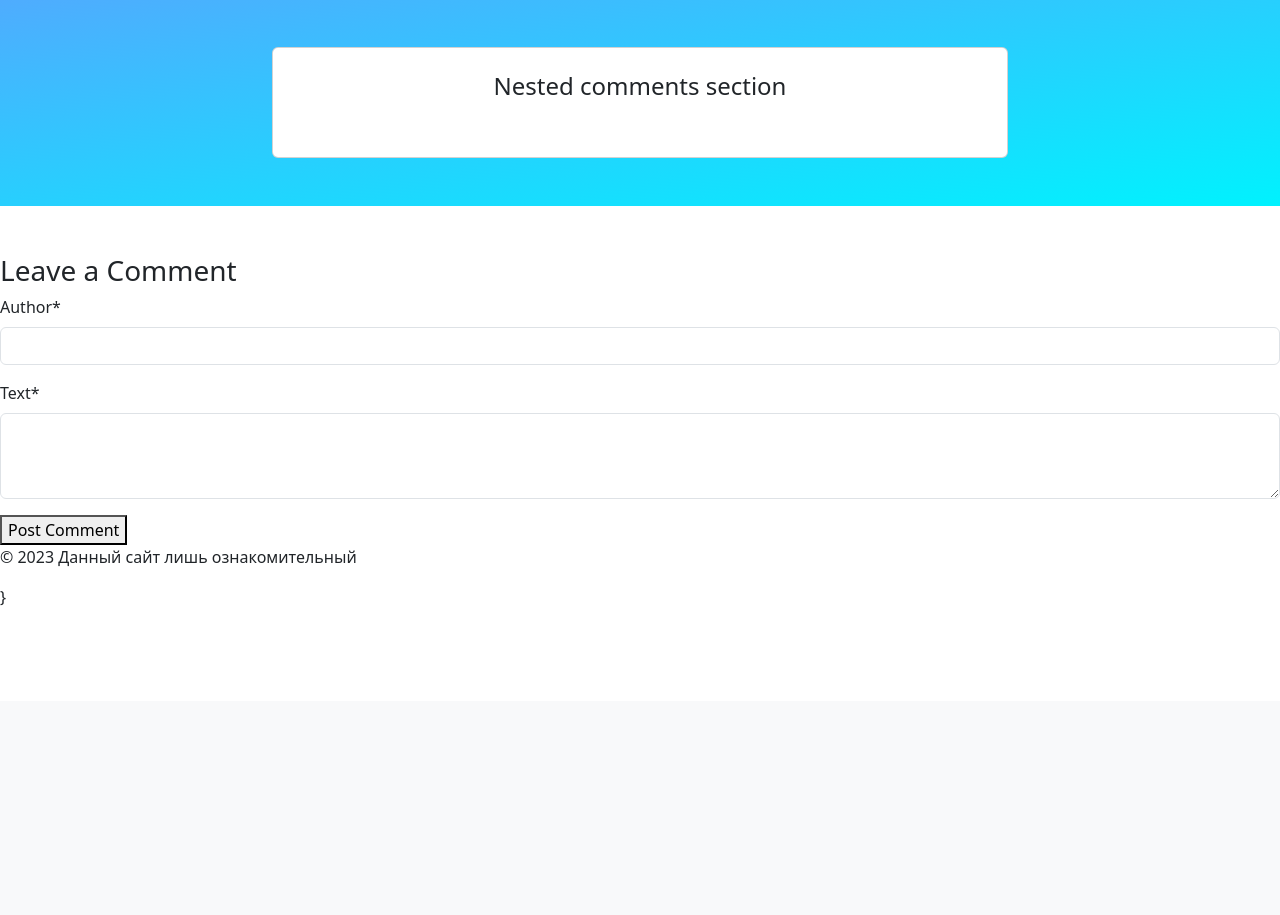
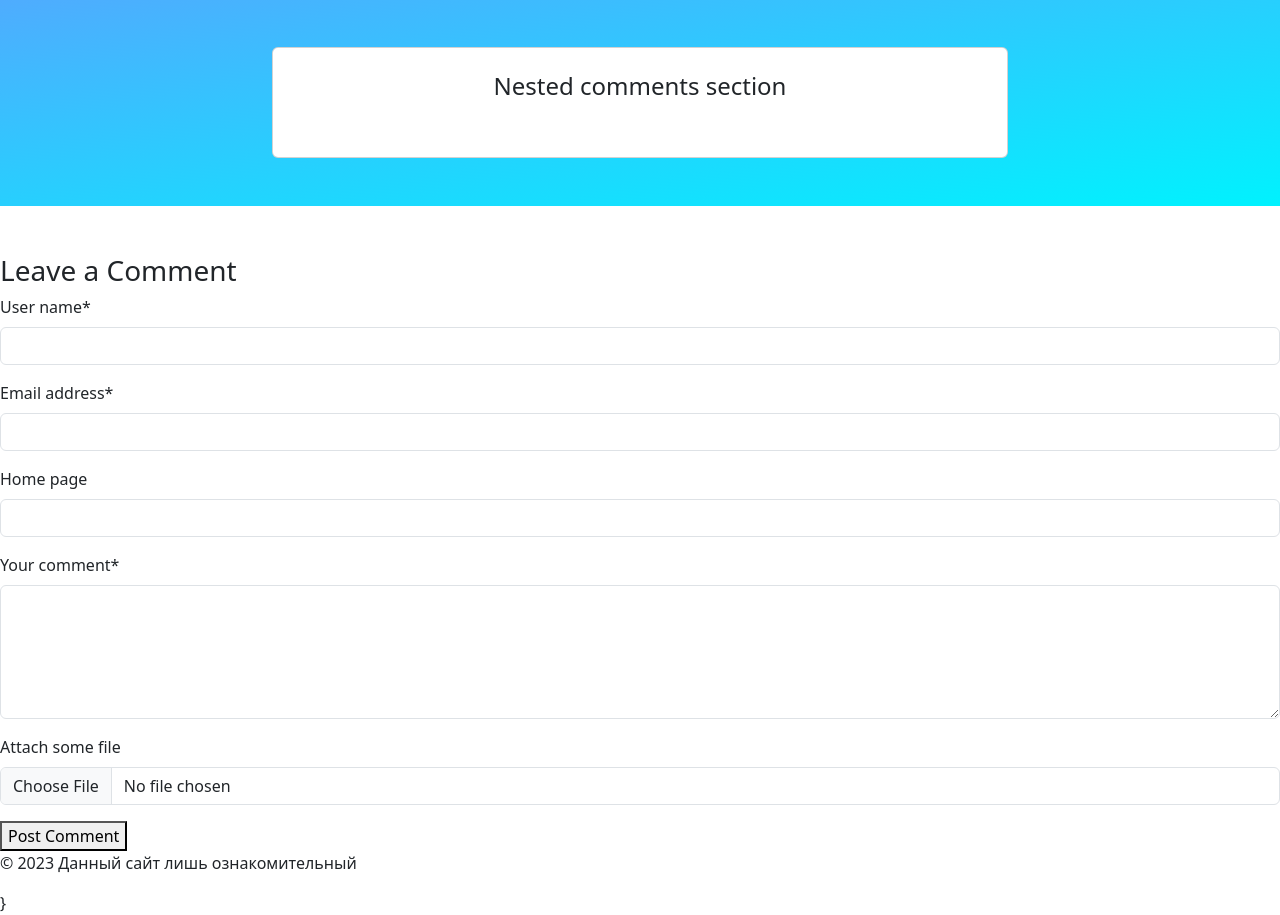
Before and after one commit to jjjohny228/spa-comments-project, a Django app: page / in a window 1280 px wide. Shown: the part 99-1014 px from the top of the page. Before the commit the page ends 800 px from the top, so only its background shows below. Run offline with Django 5.2, Linux system fonts and the light colour scheme; data that the repository does not hold is empty; some libraries are stand-ins or nearby versions.

Commit message:
Changed form and added captcha

```diff
--- a/comments/forms.py
+++ b/comments/forms.py
@@ -1,11 +1,23 @@
+from crispy_forms.helper import FormHelper
+from crispy_forms.layout import Layout, Field
 from django import forms
 from .models import Comment
+from captcha.fields import CaptchaField
 
 
 class CommentForm(forms.ModelForm):
+    captcha = CaptchaField()
+
+    def __init__(self, *args, **kwargs):
+        super(CommentForm, self).__init__(*args, **kwargs)
+        self.helper = FormHelper()
+        self.helper.layout = Layout(
+            Field('captcha', attrs={'font-size': '16px'}),
+        )
+
     class Meta:
         model = Comment
-        fields = ['author', 'text']
+        fields = ['author', 'email', 'home_page', 'text', 'file']
         widgets = {
-            'text': forms.Textarea(attrs={'rows': 3}),
+            'text': forms.Textarea(attrs={'rows': 5}),
         }
--- a/comments/models.py
+++ b/comments/models.py
@@ -1,11 +1,29 @@
 from django.db import models
 from mptt.models import MPTTModel, TreeForeignKey
+from uuid import uuid4
+from django.utils.translation import gettext_lazy as _
+
+
+# manage creation of the folder for each Release object
+def release_upload_to(instance: 'Comment', filename: str) -> str:
+    """
+    Generates a unique file path for uploaded files.
+    The file will be saved to MEDIA_ROOT/comments/author/uuid_string+filename.
+    """
+
+    ext = filename.split('.')[-1]
+    file_prefix = str(uuid4()).split('-')[4]
+    filename = f'{file_prefix}.{ext}'
+    return f'comments/{instance.author}/{filename}'
 
 
 class Comment(MPTTModel):
     parent = TreeForeignKey('self', on_delete=models.CASCADE, null=True, blank=True, related_name='children')
-    author = models.CharField(max_length=255)
-    text = models.TextField()
+    author = models.CharField(_('User name'), max_length=255)
+    email = models.EmailField(_('Email address'))
+    home_page = models.URLField(_('Home page'), blank=True, null=True)
+    text = models.TextField(_('Your comment'))
+    file = models.FileField(_('Attach some file'), upload_to=release_upload_to, blank=True, null=True)
     created_at = models.DateTimeField(auto_now_add=True)
 
     class MPTTMeta:
--- a/config/urls.py
+++ b/config/urls.py
@@ -1,7 +1,19 @@
+from django.conf.urls.static import static
 from django.contrib import admin
 from django.urls import path, include
+from django.conf import settings
 
 urlpatterns = [
     path('admin/', admin.site.urls),
     path('', include('comments.urls')),
+    path('captcha/', include('captcha.urls')),
 ]
+
+urlpatterns += static(settings.MEDIA_URL, document_root=settings.MEDIA_ROOT)
+
+if settings.DEBUG:
+    import debug_toolbar
+
+    urlpatterns = [  # noqa: RUF005
+        path('__debug__/', include(debug_toolbar.urls)),
+    ] + urlpatterns
--- a/static/css/base.css
+++ b/static/css/base.css
@@ -14,3 +14,6 @@
         .reply-form {
             display: none;
         }
+        .form-label.requiredField {
+            font-size: 16px;
+        }
--- a/templates/_base.html
+++ b/templates/_base.html
@@ -6,11 +6,11 @@
         <title>
             {% block title %}{% endblock %}
         </title>
-        <link type="text/css" href="{% static 'css/base.css' %}" rel="stylesheet" />
         <link href="https://cdn.jsdelivr.net/npm/bootstrap@5.3.3/dist/css/bootstrap.min.css"
               rel="stylesheet"
               integrity="sha384-QWTKZyjpPEjISv5WaRU9OFeRpok6YctnYmDr5pNlyT2bRjXh0JMhjY6hW+ALEwIH"
               crossorigin="anonymous">
+        <link type="text/css" href="{% static 'css/base.css' %}" rel="stylesheet" />
         <meta http-equiv="Content-Type" content="text/html; charset=utf-8">
         <meta name="viewport" content="width=device-width, initial-scale=1.0">
     </head>
```
Also changed, not shown: config/settings.py (+8 -0 lines), comments/migrations/0001_initial.py, comments/migrations/0002_remove_comment_username.py (deleted), datebase.db.
